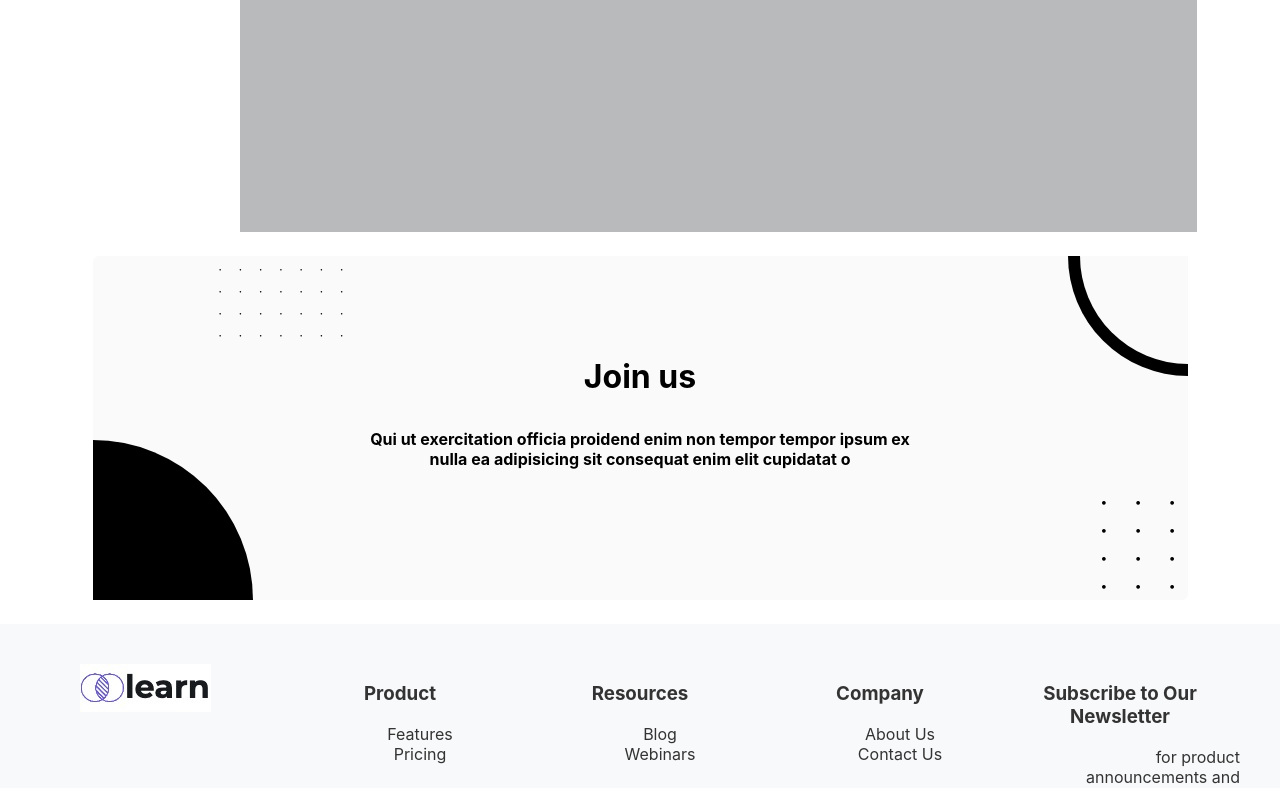
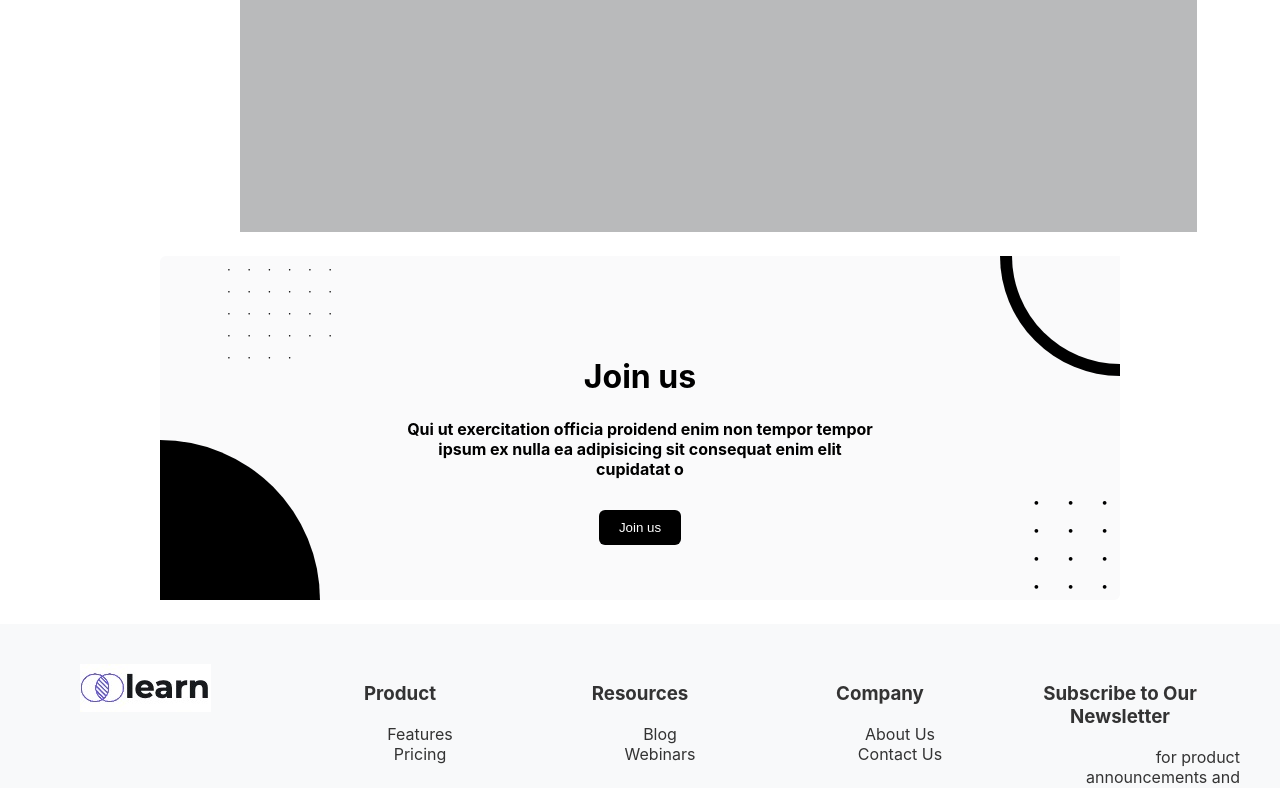
Before and after one commit to olehivoniuk/learn-app, a React (Create React App) app: page / in a window 1280 px wide. Shown: the part 575-1363 px from the top of the page. Built offline with nearby package versions, Linux system fonts and the light colour scheme.

Commit message:
added button JoinUsButton component and styling to it

```diff
--- a/src/components/joinUsBox/joinUsBox.css
+++ b/src/components/joinUsBox/joinUsBox.css
@@ -1,12 +1,16 @@
 .home-container {
+    display: flex;
+    flex-direction: column;
+    align-items: center; /* Center items horizontally */
+    justify-content: center;
     position: relative; /* Change position to relative */
     width: 100%; /* Take up full width of the content area */
     height: 18vh;
-    max-width: 100vh; /* Limit maximum width */
+    max-width: 120vh; /* Limit maximum width */
     margin: 0 auto; /* Center horizontally */
     background: #FAFAFBFF;
     border-radius: 6px;
-    padding-left: 295px; /* Add padding to accommodate the circle */
+    /* padding-left: 295px; */ /* Remove this line */
     padding-top: 25vh;
     margin-top: 3vh;
     margin-bottom: 3vh;
--- a/src/components/joinUsBox/joinUsBox.jsx
+++ b/src/components/joinUsBox/joinUsBox.jsx
@@ -1,3 +1,4 @@
+import JoinUsButton from '../joinUsButton/joinUsButton'
 import './joinUsBox.css'
 const JoinUsBox = () => {
   return (
@@ -5,10 +6,12 @@ const JoinUsBox = () => {
     <div className="dots-container"></div>
     <h1 className='join-us-heading'>Join us</h1>
     <h4>Qui ut exercitation officia proidend enim non tempor tempor ipsum ex nulla ea adipisicing sit consequat enim elit cupidatat o</h4>
+
     <div className="oval"></div>
     <div className="oval-diagonal"></div>
     <div className="small-oval"></div>
     <div className="dots-container-second"></div>
+    <JoinUsButton />
 </div>
   )
 }
--- /dev/null
+++ b/src/components/joinUsButton/index.js
@@ -0,0 +1 @@
+export * from './joinUsButton'
--- /dev/null
+++ b/src/components/joinUsButton/joinUsButton.css
@@ -0,0 +1,12 @@
+.join-button {
+    padding: 10px 20px;
+    background-color: black;
+    color: #fff;
+    border: none;
+    border-radius: 6px;
+    cursor: pointer;
+}
+
+.join-button:hover {
+    background-color: #0056b3;
+}
--- /dev/null
+++ b/src/components/joinUsButton/joinUsButton.jsx
@@ -0,0 +1,13 @@
+import React from 'react'
+
+import './joinUsButton.css'
+
+const JoinUsButton = () => {
+  return (
+    <button className="join-button">
+      Join us
+    </button>
+  )
+}
+
+export default JoinUsButton
```
